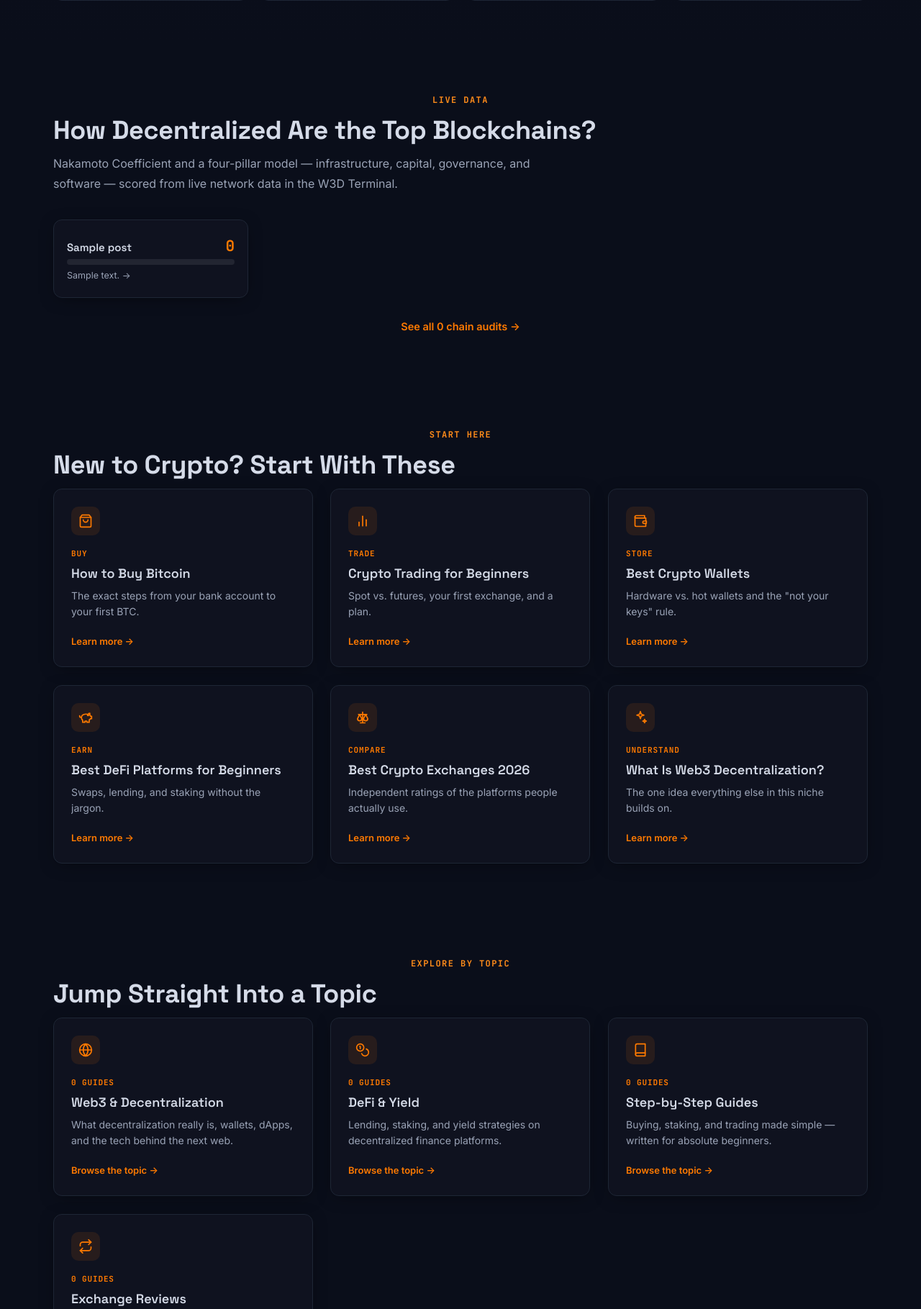
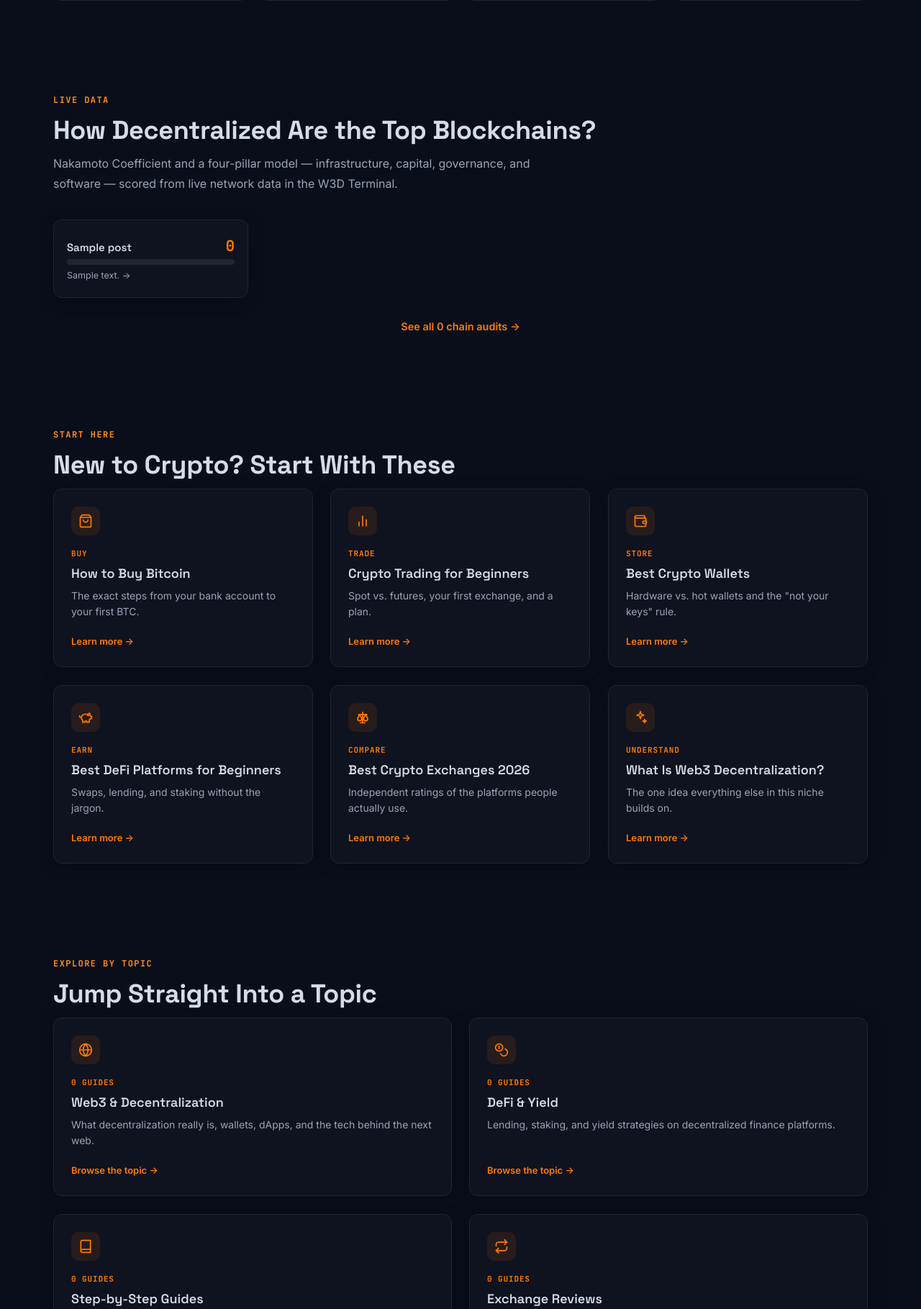
Before and after one commit to shoyebjhd/web3decentralization, a WordPress theme: template themes/w3d/front-page.php in a window 1280 px wide. Shown: the part 773-2592 px from the top of the page at 72% size. Run offline with PHP 8.4 and a stand-in for WordPress, Linux system fonts and the light colour scheme; the site name, menu and one post (Sample post) are stand-ins, and other content is empty; some libraries are stand-ins or nearby versions.

Commit message:
front page: left-align section labels; topics grid locked 2x2 (1-col <720px)

```diff
--- a/themes/w3d/style.css
+++ b/themes/w3d/style.css
@@ -626,7 +626,7 @@
    ============================================================ */
 .w3d-section{ padding:var(--w3d-space-2xl) 24px; }
 .w3d-section .w3d-sec-label{
-	text-align:center;
+	text-align:left;
 	color:var(--w3d-emerald-2);
 	font-weight:700;
 	text-transform:uppercase;
@@ -686,6 +686,9 @@
    TOPIC / GUIDE CARDS
    ============================================================ */
 .w3d-cards{ display:grid; grid-template-columns:repeat(auto-fit,minmax(300px,1fr)); gap:24px; align-items:stretch; }
+.w3d-cards-topics{ width:100%; grid-template-columns:repeat(2,minmax(0,1fr)); }
+@media (max-width:720px){ .w3d-cards-topics{ grid-template-columns:1fr; } }
+.w3d-front .w3d-sec-label, .home .w3d-sec-label{ text-align:left; }
 @media (max-width:640px){ .w3d-cards{ grid-template-columns:1fr; } }
 .w3d-card{
 	display:flex;
```
